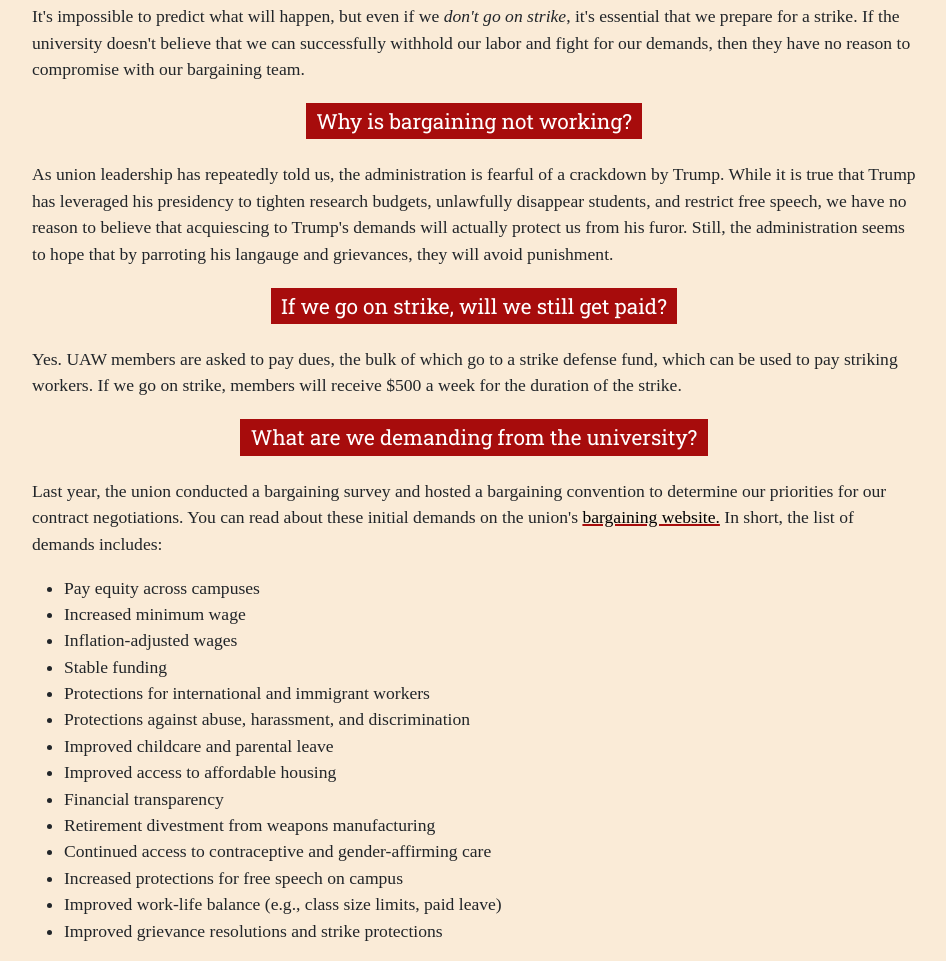
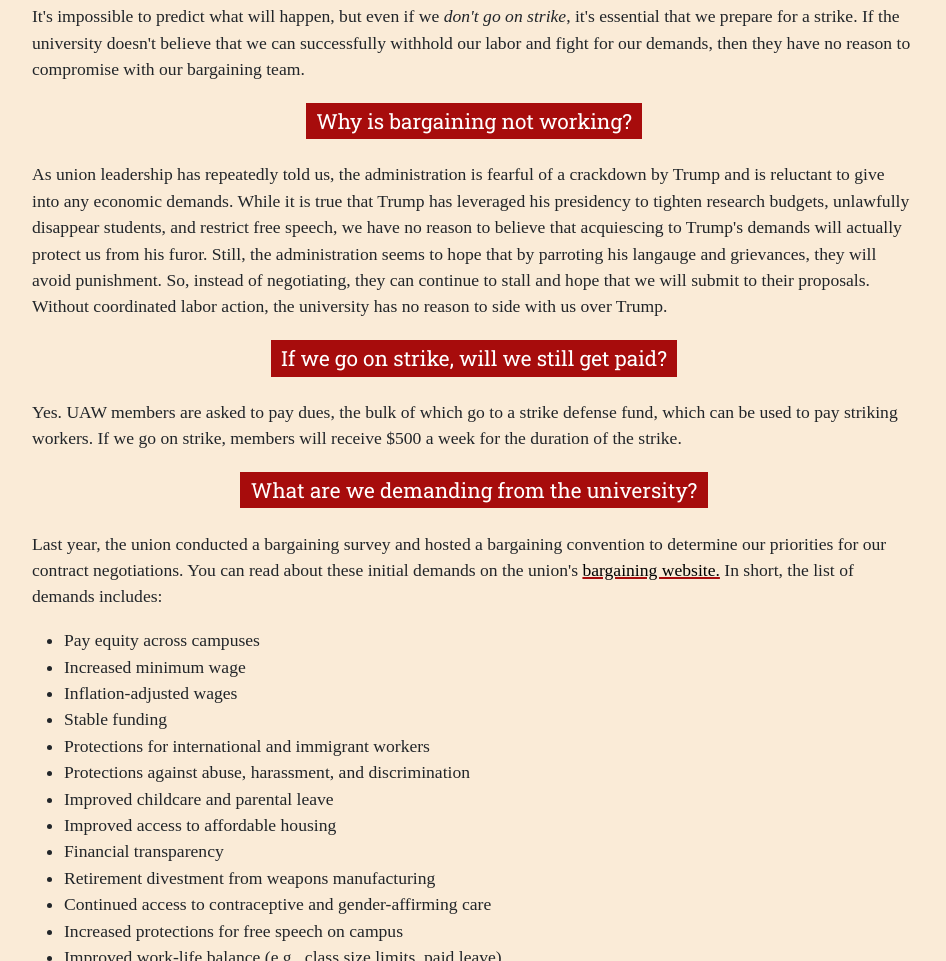
Before and after one commit to peterforberg/strike, a plain HTML site: page faq.html in a window 1280 px wide. Shown: the part 972-1933 px from the top of the page, without its empty margins (166-1112 px from the left). Drawn offline with nearby package versions, Linux system fonts and the light colour scheme; a script that the page names is missing.

Commit message:
update text

```diff
--- a/faq.html
+++ b/faq.html
@@ -62,7 +62,7 @@
         </ul>
         <p>It's impossible to predict what will happen, but even if we <i>don't go on strike</i>, it's essential that we prepare for a strike. If the university doesn't believe that we can successfully withhold our labor and fight for our demands, then they have no reason to compromise with our bargaining team.</p>
         <h1><span>Why is bargaining not working?</span></h1>
-        <p>As union leadership has repeatedly told us, the administration is fearful of a crackdown by Trump. While it is true that Trump has leveraged his presidency to tighten research budgets, unlawfully disappear students, and restrict free speech, we have no reason to believe that acquiescing to Trump's demands will actually protect us from his furor. Still, the administration seems to hope that by parroting his langauge and grievances, they will avoid punishment.</p>
+        <p>As union leadership has repeatedly told us, the administration is fearful of a crackdown by Trump and is reluctant to give into any economic demands. While it is true that Trump has leveraged his presidency to tighten research budgets, unlawfully disappear students, and restrict free speech, we have no reason to believe that acquiescing to Trump's demands will actually protect us from his furor. Still, the administration seems to hope that by parroting his langauge and grievances, they will avoid punishment. So, instead of negotiating, they can continue to stall and hope that we will submit to their proposals. Without coordinated labor action, the university has no reason to side with us over Trump.</p>
         <h1><span>If we go on strike, will we still get paid?</span></h1>
         <p>Yes. UAW members are asked to pay dues, the bulk of which go to a strike defense fund, which can be used to pay striking workers. If we go on strike, members will receive $500 a week for the duration of the strike.</p>
         <h1><span>What are we demanding from the university?</span></h1>
```
Also changed, not shown: getinvolved.html (+1 -1 lines).
